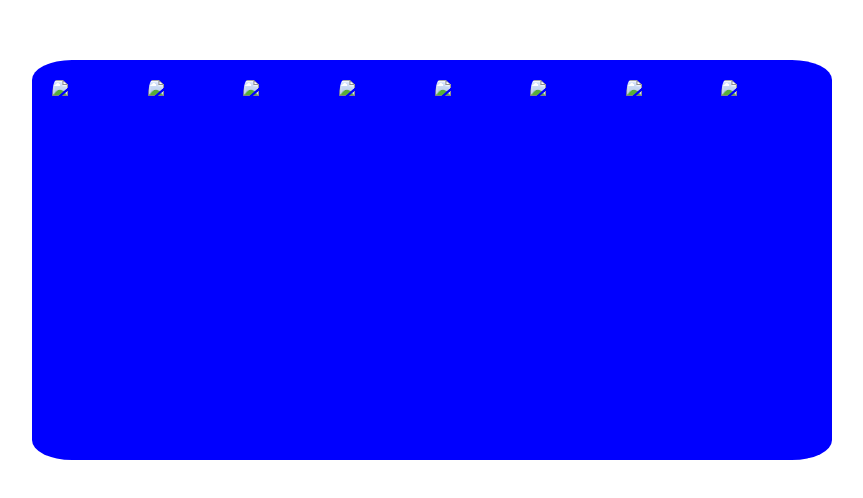
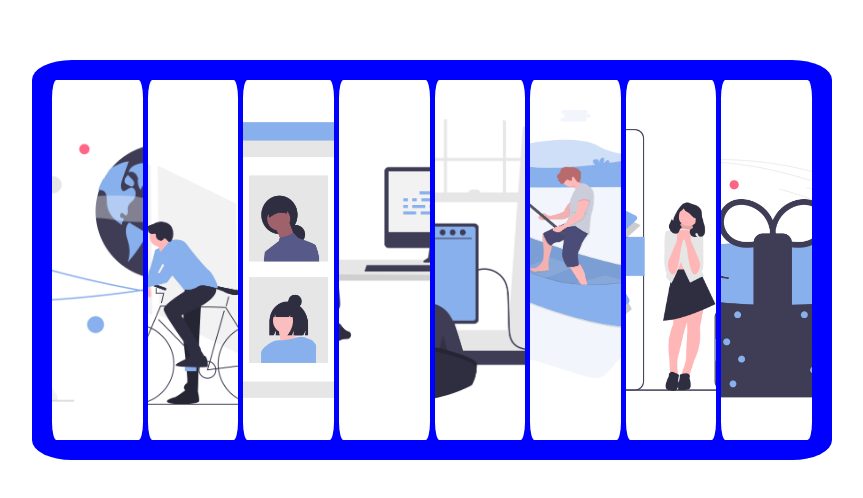
Before and after one commit to erfankhademi/galerry, a plain HTML site: page index.html in a window 1280 px wide. Shown: the part 148-646 px from the top of the page, without its empty margins (208-1071 px from the left). Drawn offline with Linux system fonts and the light colour scheme.

Commit message:
Update index.html

```diff
--- a/index.html
+++ b/index.html
@@ -7,21 +7,21 @@
 </head>
 <body>
     <div class="galery">
-        <img class="blu" src="blue/bg-orange (1).png"  >
+        <img class="blu" src="./bg-orange (1).png"  >
 
-        <img class="blu" src="blue/bg-orange (2).png" >
+        <img class="blu" src="./bg-orange (2).png" >
 
-        <img class="blu" src="blue/bg-orange (3).png" >
+        <img class="blu" src="./bg-orange (3).png" >
 
-        <img class="blu" src="blue/bg-orange (4).png" >
+        <img class="blu" src="./bg-orange (4).png" >
 
-        <img class="blu" src="blue/bg-orange (5).png" >
+        <img class="blu" src="./bg-orange (5).png" >
 
-        <img class="blu" src="blue/bg-orange (6).png" >
+        <img class="blu" src="./bg-orange (6).png" >
 
-        <img class="blu" src="blue/bg-orange (7).png" >
+        <img class="blu" src="./bg-orange (7).png" >
 
-        <img class="blu" src="blue/bg-orange (8).png" >
+        <img class="blu" src="./bg-orange (8).png" >
     </div>
 </div>
 
```
